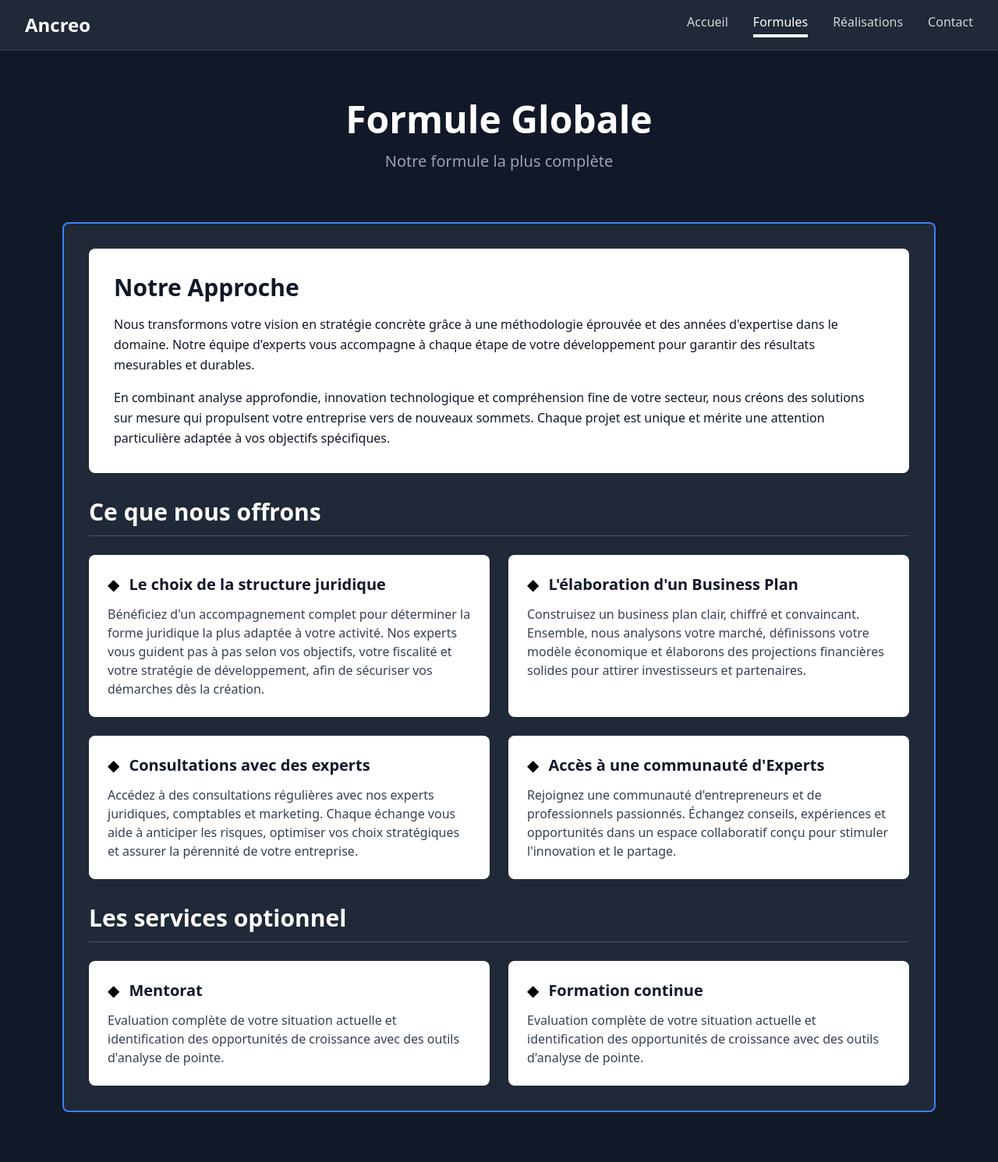
After one commit to AKEFIS/ancreo, a PHP site: page /src/formules/formule-globale.html in a window 1280 px wide. The commit adds this page. Shown: the whole page at 78% size. Run offline with PHP 8.4, Linux system fonts and the light colour scheme; some libraries are stand-ins or nearby versions.

Commit message:
Add Formule Globale page and extend utility CSS
feat: ajout de formule-globale

```diff
--- /dev/null
+++ b/src/formules/formule-globale.html
@@ -0,0 +1,146 @@
+<!DOCTYPE html>
+<html lang="fr">
+
+<head>
+  <meta charset="UTF-8">
+  <meta name="viewport" content="width=device-width, initial-scale=1.0">
+  <title>Formule Globale - Ancreo</title>
+  <script src="https://cdn.tailwindcss.com"></script>
+</head>
+
+<body class="bg-gray-900 text-gray-100">
+  <!-- Navigation -->
+  <nav class="bg-gray-800 border-b border-gray-700">
+    <div class="max-w-7xl mx-auto px-4 sm:px-6 lg:px-8">
+      <div class="flex justify-between items-center h-16">
+        <div class="text-2xl font-bold text-white">Ancreo</div>
+        <div class="flex gap-8">
+          <a href="#" class="text-gray-300 hover:text-white">Accueil</a>
+          <a href="#" class="text-white border-b-4 border-white pb-1">Formules</a>
+          <a href="#" class="text-gray-300 hover:text-white">Réalisations</a>
+          <a href="#" class="text-gray-300 hover:text-white">Contact</a>
+        </div>
+      </div>
+    </div>
+  </nav>
+
+  <!-- Main Content -->
+  <div class="bg-gray-900 min-h-screen">
+    <!-- Hero Section -->
+    <div class="max-w-7xl mx-auto px-4 py-16 text-center">
+      <h1 class="text-5xl font-bold text-white mb-4">Formule Globale</h1>
+      <p class="text-xl text-gray-400">Notre formule la plus complète</p>
+    </div>
+
+    <!-- Main Container with Border -->
+    <div class="max-w-6xl mx-auto px-4 pb-16">
+      <div class="border-2 border-blue-500 rounded-lg p-8 bg-gray-800">
+
+        <!-- Notre Approche Section -->
+        <div class="bg-white text-gray-900 rounded-lg p-8 mb-8">
+          <h2 class="text-3xl font-bold mb-4">Notre Approche</h2>
+          <p class="mb-4 leading-relaxed">
+            Nous transformons votre vision en stratégie concrète grâce à une méthodologie éprouvée et des années
+            d'expertise dans le domaine. Notre équipe d'experts vous accompagne à chaque étape de votre développement
+            pour garantir des résultats mesurables et durables.
+          </p>
+          <p class="leading-relaxed">
+            En combinant analyse approfondie, innovation technologique et compréhension fine de votre secteur, nous
+            créons des solutions sur mesure qui propulsent votre entreprise vers de nouveaux sommets. Chaque projet est
+            unique et mérite une attention particulière adaptée à vos objectifs spécifiques.
+          </p>
+        </div>
+
+        <!-- Ce que nous offrons Section -->
+        <div class="mb-8">
+          <h2 class="text-3xl font-bold text-white mb-6 border-b border-gray-600 pb-3">Ce que nous offrons</h2>
+          <div class="grid grid-cols-1 md:grid-cols-2 gap-6 mb-8">
+            <!-- Card 1 -->
+            <div class="bg-white text-gray-900 rounded-lg p-6">
+              <div class="flex items-start gap-3 mb-3">
+                <span class="text-black text-xl">◆</span>
+                <h3 class="text-xl font-bold">Le choix de la structure juridique</h3>
+              </div>
+              <p class="text-gray-700">
+                Bénéficiez d'un accompagnement complet pour déterminer la forme juridique la plus adaptée à votre
+                activité. Nos experts vous guident pas à pas selon vos objectifs, votre fiscalité et votre stratégie de
+                développement, afin de sécuriser vos démarches dès la création.
+              </p>
+            </div>
+
+            <!-- Card 2 -->
+            <div class="bg-white text-gray-900 rounded-lg p-6">
+              <div class="flex items-start gap-3 mb-3">
+                <span class="text-black text-xl">◆</span>
+                <h3 class="text-xl font-bold">L'élaboration d'un Business Plan</h3>
+              </div>
+              <p class="text-gray-700">
+                Construisez un business plan clair, chiffré et convaincant. Ensemble, nous analysons votre marché,
+                définissons votre modèle économique et élaborons des projections financières solides pour attirer
+                investisseurs et partenaires.
+              </p>
+            </div>
+
+            <!-- Card 3 -->
+            <div class="bg-white text-gray-900 rounded-lg p-6">
+              <div class="flex items-start gap-3 mb-3">
+                <span class="text-black text-xl">◆</span>
+                <h3 class="text-xl font-bold">Consultations avec des experts</h3>
+              </div>
+              <p class="text-gray-700">
+                Accédez à des consultations régulières avec nos experts juridiques, comptables et marketing. Chaque
+                échange vous aide à anticiper les risques, optimiser vos choix stratégiques et assurer la pérennité de
+                votre entreprise.
+              </p>
+            </div>
+
+            <!-- Card 4 -->
+            <div class="bg-white text-gray-900 rounded-lg p-6">
+              <div class="flex items-start gap-3 mb-3">
+                <span class="text-black text-xl">◆</span>
+                <h3 class="text-xl font-bold">Accès à une communauté d'Experts</h3>
+              </div>
+              <p class="text-gray-700">
+                Rejoignez une communauté d'entrepreneurs et de professionnels passionnés. Échangez conseils, expériences
+                et opportunités dans un espace collaboratif conçu pour stimuler l'innovation et le partage.
+              </p>
+            </div>
+          </div>
+        </div>
+
+        <!-- Les services optionnel Section -->
+        <div>
+          <h2 class="text-3xl font-bold text-white mb-6 border-b border-gray-600 pb-3">Les services optionnel</h2>
+          <div class="grid grid-cols-1 md:grid-cols-2 gap-6">
+            <!-- Mentorat -->
+            <div class="bg-white text-gray-900 rounded-lg p-6">
+              <div class="flex items-start gap-3 mb-3">
+                <span class="text-black text-xl">◆</span>
+                <h3 class="text-xl font-bold">Mentorat</h3>
+              </div>
+              <p class="text-gray-700">
+                Evaluation complète de votre situation actuelle et identification des opportunités de croissance avec
+                des outils d'analyse de pointe.
+              </p>
+            </div>
+
+            <!-- Formation continue -->
+            <div class="bg-white text-gray-900 rounded-lg p-6">
+              <div class="flex items-start gap-3 mb-3">
+                <span class="text-black text-xl">◆</span>
+                <h3 class="text-xl font-bold">Formation continue</h3>
+              </div>
+              <p class="text-gray-700">
+                Evaluation complète de votre situation actuelle et identification des opportunités de croissance avec
+                des outils d'analyse de pointe.
+              </p>
+            </div>
+          </div>
+        </div>
+
+      </div>
+    </div>
+  </div>
+</body>
+
+</html>
```
Also changed, not shown: src/css/output.css (+205 -16 lines).
